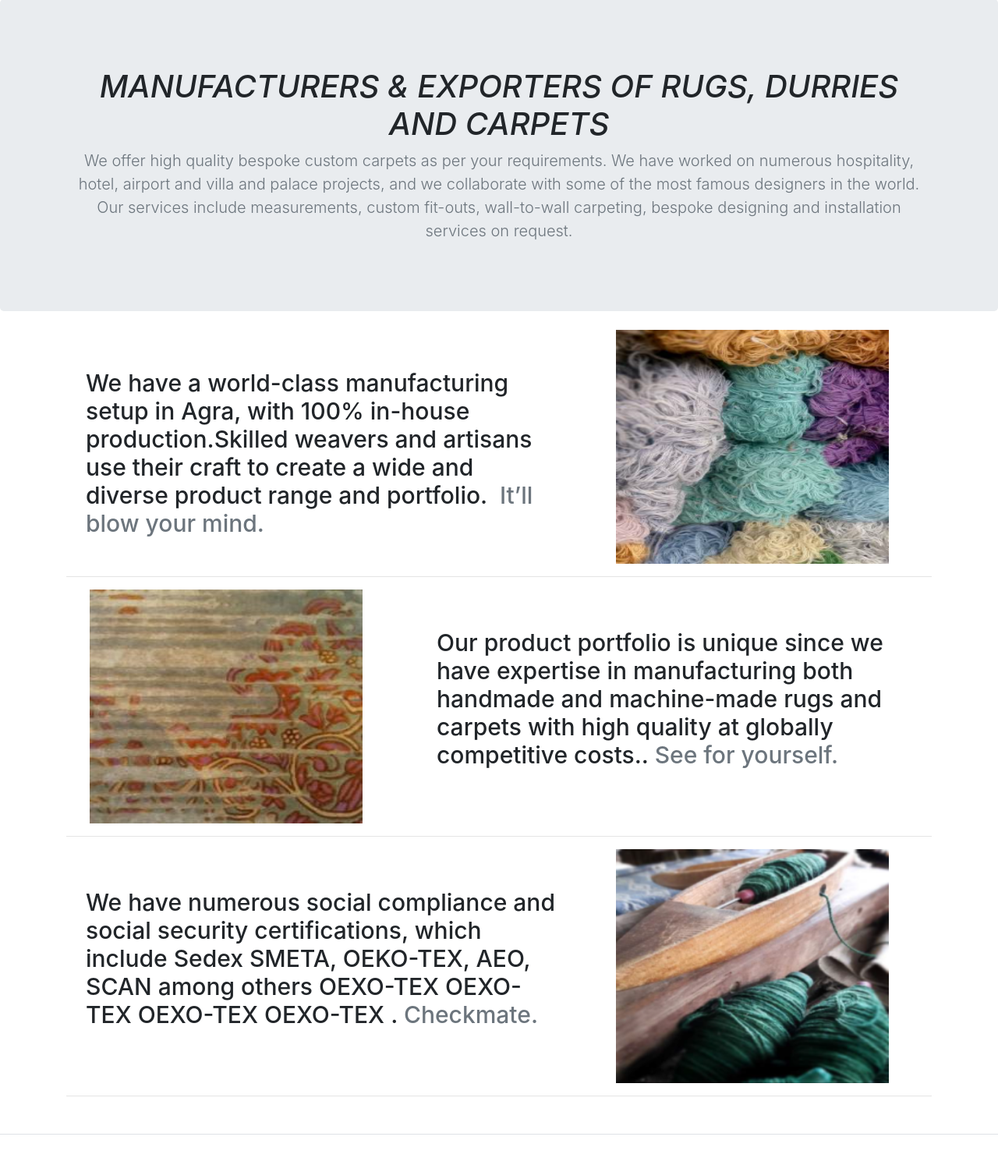
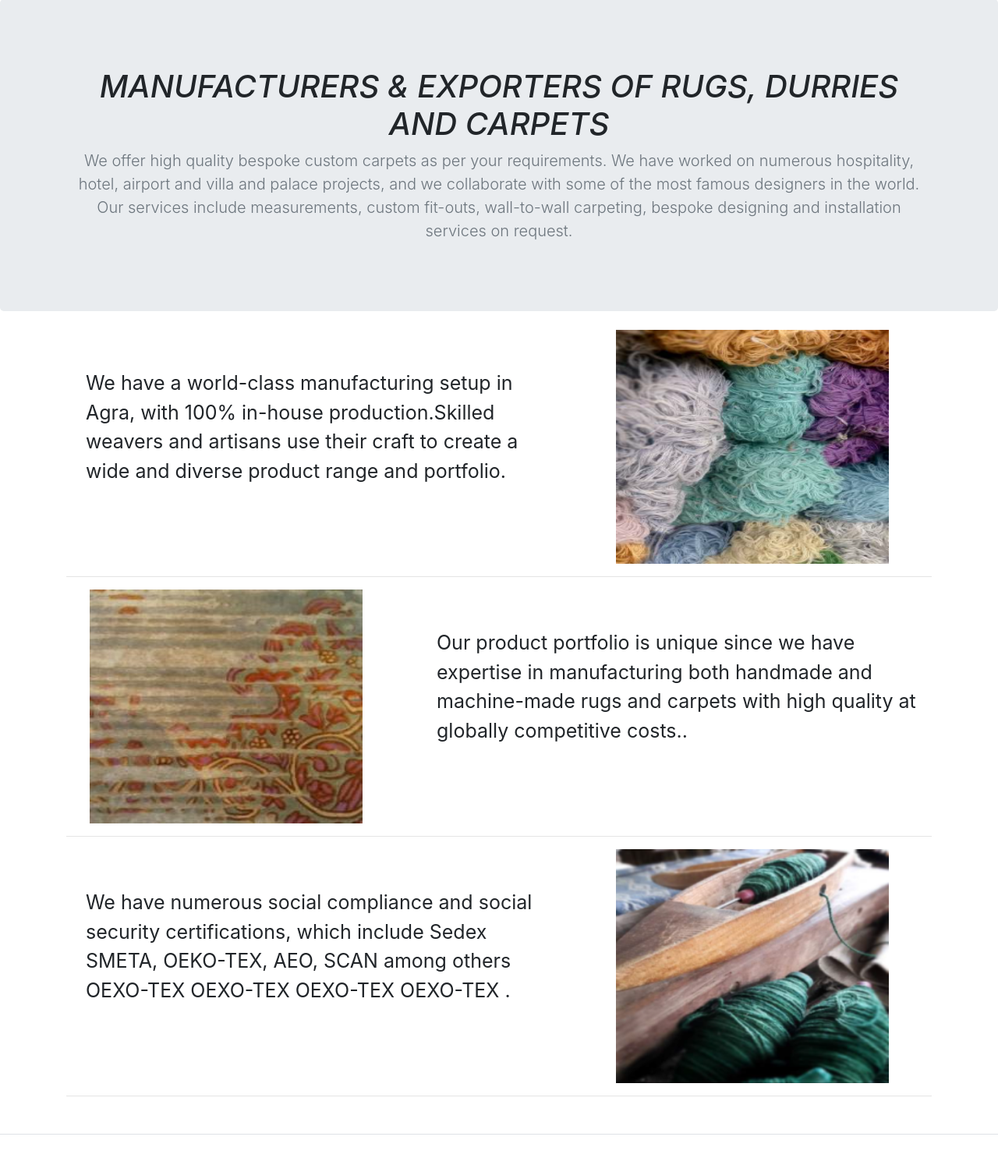
Before and after one commit to agarwalarpit99/Carpet, a Django app: page / in a window 1280 px wide. Shown: the part 551-2054 px from the top of the page at 78% size. Run offline with Django 3.2, Linux system fonts and the light colour scheme; some libraries are stand-ins or nearby versions.

Commit message:
Update index.html

```diff
--- a/templates/index.html
+++ b/templates/index.html
@@ -92,11 +92,11 @@
 
   <div class="row featurette">
     <div class="col-md-7">
-      <h2 class="featurette-heading" style="margin-left: 25px;margin-top: 50px;font-size: 30px;">We have a world-class manufacturing
+      <p class="featurette-heading" style="margin-left: 25px;margin-top: 50px;font-size: 25px;">We have a world-class manufacturing
         setup in Agra, with 100% in-house production.Skilled weavers and artisans use their craft to create a wide and
-        diverse product range and portfolio.
+        diverse product range and portfolio.</p>
 
-        <span class="text-muted"> &nbsp;It’ll blow your mind.</span></h2>
+
     </div>
     <div class="col-md-5">
       <!--<svg class="bd-placeholder-img bd-placeholder-img-lg featurette-image img-fluid mx-auto" width="500" height="500" xmlns="http://www.w3.org/2000/svg" preserveAspectRatio="xMidYMid slice" focusable="false" role="img" aria-label="Placeholder: 500x500"><title>Placeholder</title><rect width="100%" height="100%" fill="#eee"/><text x="50%" y="50%" fill="#aaa" dy=".3em">500x500</text></svg>-->
@@ -109,9 +109,9 @@
 
   <div class="row featurette">
     <div class="col-md-7 order-md-2">
-      <h2 class="featurette-heading" style="margin-top: 50px;font-size: 30px;">Our product portfolio is unique since we have expertise
+      <p class="featurette-heading" style="margin-top: 50px;font-size: 25px;">Our product portfolio is unique since we have expertise
         in manufacturing both handmade and machine-made rugs and carpets with high quality at globally competitive
-        costs.. <span class="text-muted">See for yourself.</span></h2>
+        costs..</p>
 
     </div>
     <div class="col-md-5 order-md-1">
@@ -124,10 +124,10 @@
 
   <div class="row featurette">
     <div class="col-md-7">
-      <h2 class="featurette-heading" style="margin-left: 25px; margin-top: 50px;font-size: 30px;">We have numerous social compliance and
+      <p class="featurette-heading" style="margin-left: 25px; margin-top: 50px;font-size: 25px;">We have numerous social compliance and
         social security certifications, which include Sedex SMETA, OEKO-TEX, AEO, SCAN among others
         OEXO-TEX OEXO-TEX OEXO-TEX OEXO-TEX
-        . <span class="text-muted">Checkmate.</span></h2>
+        .</p>
 
     </div>
     <div class="col-md-5">
```
